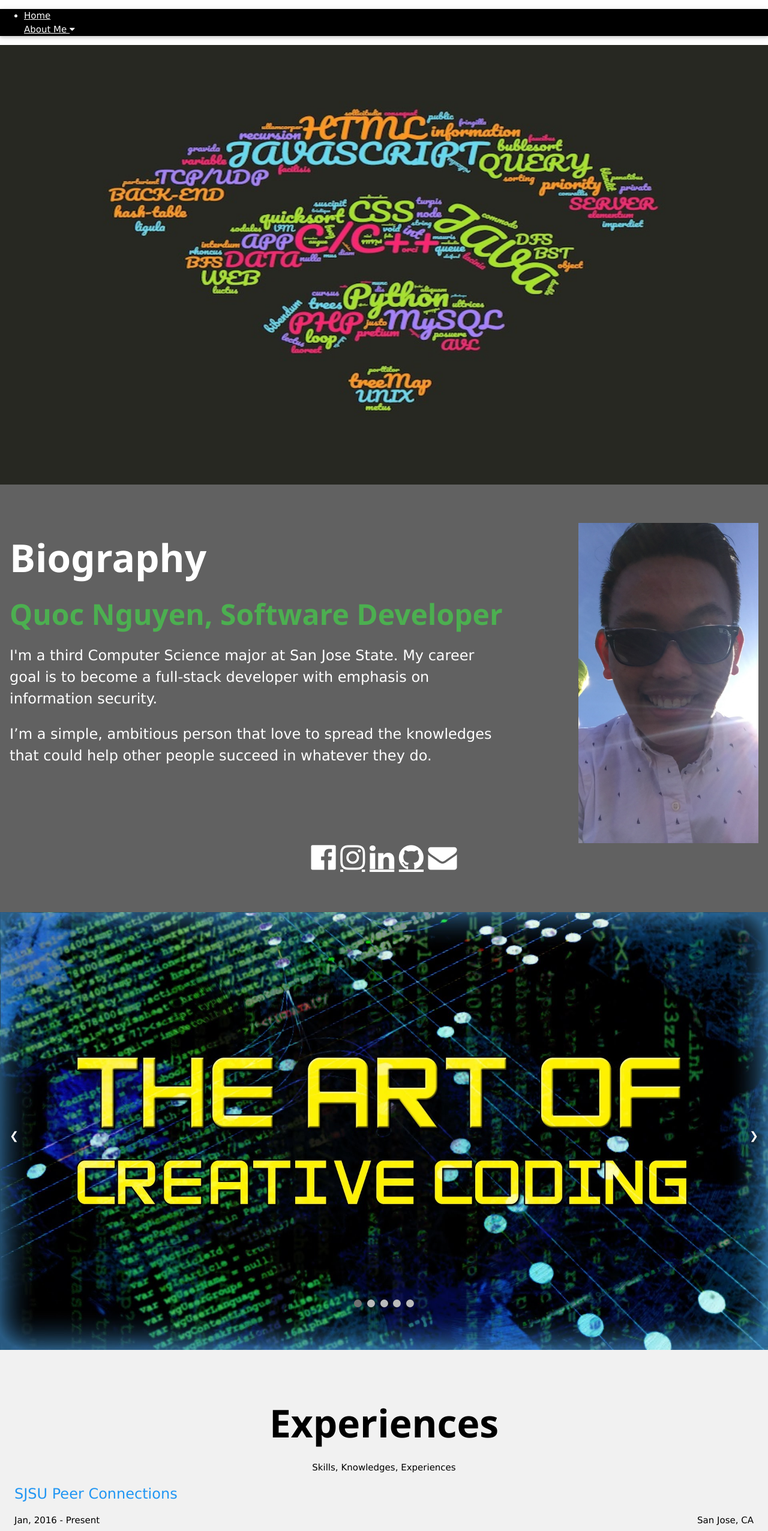
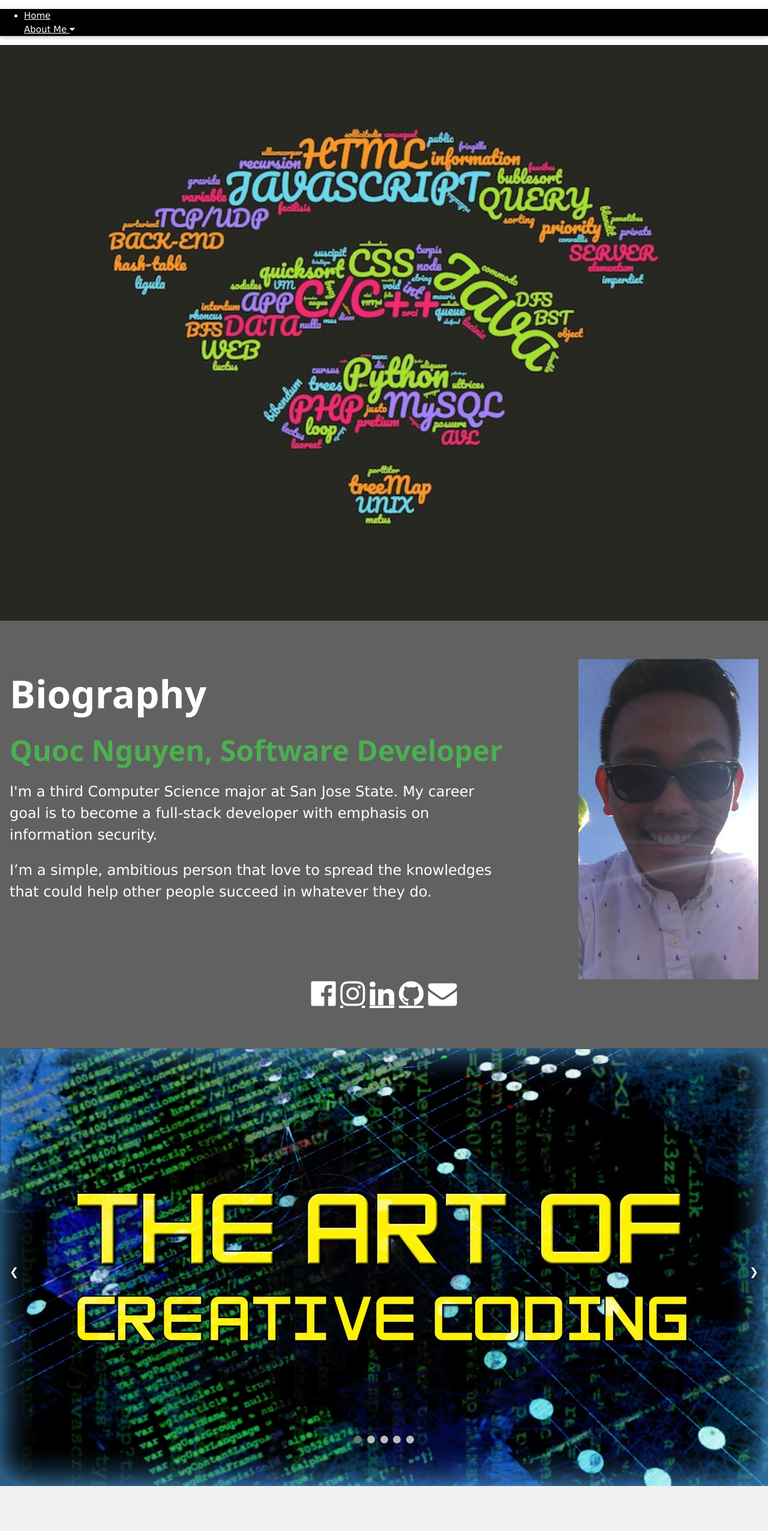
Before and after one commit to nguyenq2006/personal-web, a plain HTML site: page about_me.html in a window 1280 px wide. Shown: the top 2553 px of the page at 60% size. Drawn offline with nearby package versions, Linux system fonts and the light colour scheme.

Commit message:
modified the header pic of about_me.html

```diff
--- a/about_me.html
+++ b/about_me.html
@@ -29,8 +29,8 @@ img {margin-bottom: -8px;}
 </ul>
 
 <!-- Header with Slideshow -->
-<div class="w3-dontainer w3-center">
-    <img src="source/images/wordcloud.jpg" width="1280" height="733">
+<div class="w3-animate-opacity">
+    <img class="w3-image" src="source/images/wordcloud.jpg" alt="Image 1" style="min-width:500px" width="1500" height="1000">
 </div>
 
 <!-- The Bio Section -->
--- a/source/css/style.css
+++ b/source/css/style.css
@@ -5,9 +5,13 @@
 /* Slideshow container */
 .slideshow-container {
   position: relative;
-  width: 1280px;
-  height: 730px;
+  min-width: 1280px;
+  min-height: 730px;
   margin: auto;
+}
+
+.header {
+    background-image: url("source/images/wordcloud.jpg");
 }
 
 /* Next & previous buttons */
```
